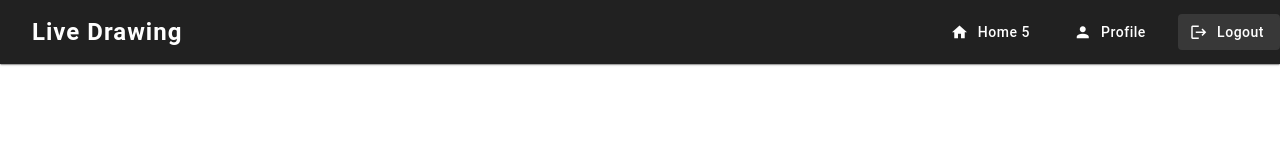
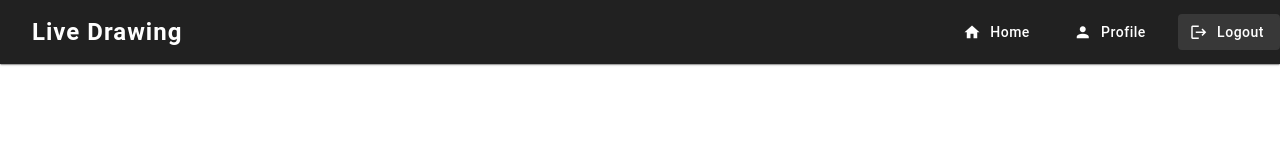
Before and after one commit to abidgulshahid/Live-Collab-Drawing-Board, a Vue app in the folder frontend/frontend/: page /login in a window 1280 px wide. Shown: the top 160 px of the page. Built offline with nearby package versions, Linux system fonts and the light colour scheme; sample sign-in values are in the browser's storage.

Commit message:
Update MyHeader.vue

```diff
--- a/frontend/frontend/src/components/MyHeader.vue
+++ b/frontend/frontend/src/components/MyHeader.vue
@@ -15,7 +15,7 @@
         class="nav-btn"
         prepend-icon="mdi-home"
       >
-        Home {{ total_entries || 5 }}
+        Home
       </v-btn>
       <v-btn
         text
```
